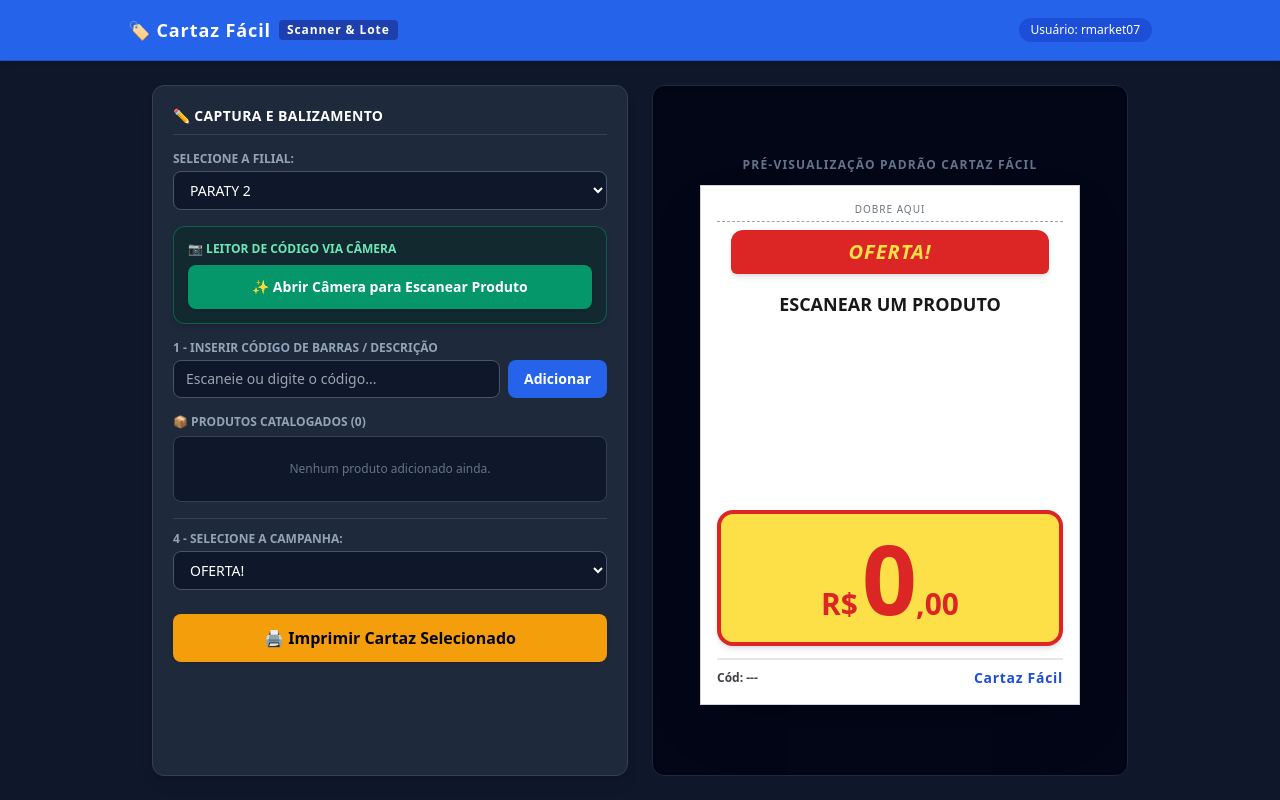
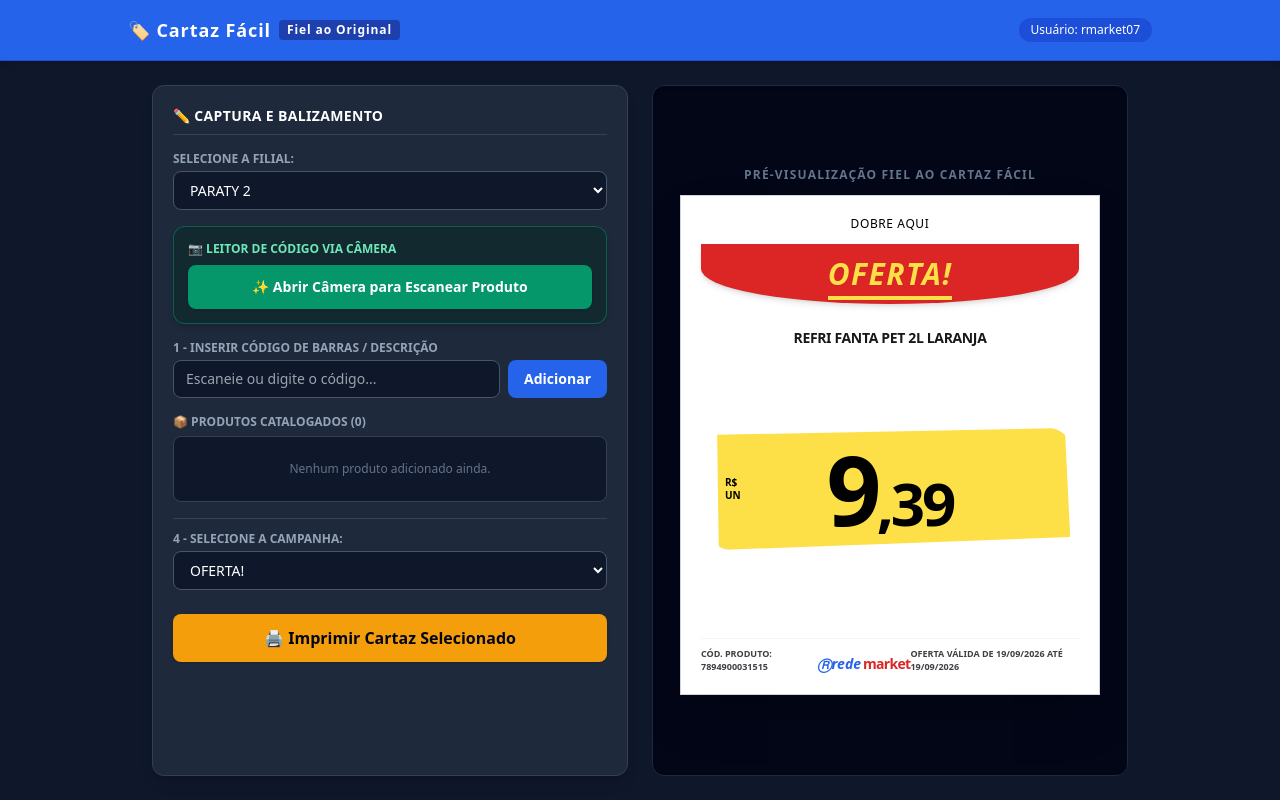
Before and after one commit to badalipe/Meu-Site, a plain HTML site: page index.html in a window 1280 px wide. Drawn offline with nearby package versions, Linux system fonts and the light colour scheme.

Commit message:
Atualizar o index.html

```diff
--- a/index.html
+++ b/index.html
@@ -3,10 +3,17 @@
 <head>
     <meta charset="UTF-8">
     <meta name="viewport" content="width=device-width, initial-scale=1.0">
-    <title>Cartaz Fácil - Layout Original Ajustado</title>
+    <title>Cartaz Fácil - Layout Fiel Original</title>
     <script src="https://cdn.tailwindcss.com"></script>
+    <!-- Biblioteca de Leitura de Código de Barras via Câmera -->
     <script src="https://unpkg.com/html5-qrcode" type="text/javascript"></script>
     <style>
+        @import url('https://fonts.googleapis.com/css2?family=Montserrat:ital,wght@0,700;0,900;1,900&display=swap');
+
+        .fonte-cartaz {
+            font-family: 'Montserrat', sans-serif;
+        }
+
         @media print {
             body { background-color: white !important; -webkit-print-color-adjust: exact !important; print-color-adjust: exact !important; }
             body * { visibility: hidden; }
@@ -25,7 +32,7 @@
     <header class="bg-blue-600 border-b border-blue-700 p-4 shadow-md">
         <div class="max-w-5xl mx-auto flex justify-between items-center text-white">
             <h1 class="text-base md:text-lg font-bold tracking-wider flex items-center gap-2">
-                🏷️ Cartaz Fácil <span class="text-xs bg-blue-800 px-2 py-0.5 rounded">Scanner & Lote</span>
+                🏷️ Cartaz Fácil <span class="text-xs bg-blue-800 px-2 py-0.5 rounded">Fiel ao Original</span>
             </h1>
             <div class="text-xs bg-blue-700 px-3 py-1 rounded-full font-medium">
                 Usuário: rmarket07
@@ -92,47 +99,61 @@
             </button>
         </div>
 
-        <!-- PRÉ-VISUALIZAÇÃO DO CARTAZ EXATAMENTE IDÊNTICO AO ORIGINAL -->
+        <!-- PRÉ-VISUALIZAÇÃO IDÊNTICA AO ORIGINAL -->
         <div class="flex flex-col items-center justify-center bg-slate-950 p-6 rounded-xl border border-slate-800 shadow-inner overflow-auto">
-            <span class="text-xs font-semibold text-slate-500 uppercase tracking-widest mb-3">Pré-visualização Padrão Cartaz Fácil</span>
+            <span class="text-xs font-semibold text-slate-500 uppercase tracking-widest mb-3">Pré-visualização Fiel ao Cartaz Fácil</span>
 
-            <!-- CARTAZ ESTILO ORIGINAL EXATO -->
-            <div id="cartaz-preview" class="w-[380px] bg-white text-black font-sans p-4 shadow-2xl relative flex flex-col justify-between border border-gray-300 min-h-[520px]">
+            <!-- CARTAZ IDÊNTICO AO PRINT -->
+            <div id="cartaz-preview" class="w-[420px] bg-white text-black font-sans p-5 shadow-2xl relative flex flex-col justify-between border border-gray-300 min-h-[500px] fonte-cartaz">
 
                 <div>
                     <!-- Dobre Aqui -->
-                    <div class="text-center text-[10px] text-gray-500 tracking-widest uppercase mb-2 pb-1 border-b border-dashed border-gray-400">
+                    <div class="text-center text-xs font-medium text-black tracking-wider uppercase mb-3">
                         DOBRE AQUI
                     </div>
 
-                    <!-- Faixa Vermelha de Oferta -->
-                    <div class="mx-auto w-11/12 bg-red-600 text-yellow-300 text-center font-black py-2 rounded-t-xl rounded-b-md shadow-md uppercase tracking-wider text-xl italic" id="cartaz-titulo-faixa">
-                        OFERTA!
+                    <!-- Faixa Vermelha Curvada Estilo Original -->
+                    <div class="relative mx-auto w-full bg-red-600 text-yellow-300 text-center py-3 px-4 shadow-md uppercase italic font-black tracking-wider text-3xl"
+                         style="border-radius: 0 0 50% 50% / 0 0 35px 35px;" id="cartaz-titulo-faixa">
+                        <span class="relative z-10 drop-shadow-sm border-b-4 border-yellow-300 pb-0.5">OFERTA!</span>
                     </div>
 
-                    <!-- Nome do Produto (Em cima, conforme o original) -->
-                    <div class="text-center text-zinc-900 font-extrabold text-base md:text-lg uppercase my-4 px-2 leading-tight" id="cartaz-nome">
-                        ESCANEAR UM PRODUTO
+                    <!-- Nome do Produto -->
+                    <div class="text-center text-zinc-900 font-black text-sm uppercase mt-6 tracking-tight" id="cartaz-nome">
+                        REFRI FANTA PET 2L LARANJA
                     </div>
                 </div>
 
-                <div>
-                    <!-- Caixa Amarela do Preço (Embaixo, conforme o original) -->
-                    <div class="bg-yellow-300 border-4 border-red-600 rounded-2xl py-4 px-3 my-2 flex flex-col items-center justify-center shadow-md relative">
-                        <div class="flex items-baseline justify-center text-red-600">
-                            <span class="text-3xl font-bold mr-1">R$</span>
-                            <span class="text-7xl md:text-8xl font-black tracking-tighter leading-none" id="cartaz-preco-inteiro">0</span>
-                            <div class="flex flex-col justify-start ml-1">
-                                <span class="text-3xl font-black leading-none" id="cartaz-preco-centavos">,00</span>
-                            </div>
-                        </div>
+                <!-- Bloco Central com Mancha Amarela do Preço -->
+                <div class="relative my-4 flex items-center justify-center py-6">
+                    <!-- Fundo amarelo estilizado tipo pincelada -->
+                    <div class="absolute inset-x-2 bg-yellow-300 rounded-3xl transform rotate-1 shadow-sm h-32 flex items-center justify-center"
+                         style="clip-path: polygon(2% 10%, 98% 0%, 100% 85%, 3% 100%);">
                     </div>
 
-                    <!-- Rodapé com Código e Marca -->
-                    <div class="flex justify-between items-center text-xs font-bold text-zinc-700 mt-3 pt-2 border-t-2 border-gray-200">
-                        <span id="cartaz-codigo">Cód: ---</span>
-                        <span class="text-blue-700 font-black tracking-wider text-sm">Cartaz Fácil</span>
+                    <!-- R$ UN na esquerda -->
+                    <div class="absolute left-6 z-10 text-[10px] font-black text-black leading-tight">
+                        R$<br>UN
                     </div>
+
+                    <!-- Preço Gigante -->
+                    <div class="relative z-10 flex items-baseline justify-center text-black font-black">
+                        <span class="text-7xl md:text-8xl tracking-tighter leading-none" id="cartaz-preco-inteiro">9</span>
+                        <span class="text-5xl md:text-6xl tracking-tighter" id="cartaz-preco-centavos">,39</span>
+                    </div>
+                </div>
+
+                <!-- Rodapé Técnico Original -->
+                <div class="flex justify-between items-end text-[9px] font-bold text-zinc-700 mt-2 pt-2 border-t border-gray-100">
+                    <span id="cartaz-codigo">CÓD. PRODUTO: 7894900031515</span>
+
+                    <!-- Logo Rede Market -->
+                    <div class="flex items-center gap-0.5">
+                        <span class="text-blue-600 font-black text-sm italic">Ⓡrede</span>
+                        <span class="text-red-600 font-black text-sm tracking-tighter">market</span>
+                    </div>
+
+                    <span id="cartaz-validade">OFERTA VÁLIDA DE 19/09/2026 ATÉ 19/09/2026</span>
                 </div>
 
             </div>
@@ -203,7 +224,7 @@
             document.getElementById('cartaz-preco-inteiro').innerText = partesPreco[0] || "0";
             document.getElementById('cartaz-preco-centavos').innerText = "," + (partesPreco[1] || "00");
 
-            document.getElementById('cartaz-codigo').innerText = 'Cód: ' + item.codigo;
+            document.getElementById('cartaz-codigo').innerText = 'CÓD. PRODUTO: ' + item.codigo;
         }
 
         function removerDoLote(index) {
@@ -234,7 +255,7 @@
         }
 
         selectCampanha.addEventListener('change', function() {
-            document.getElementById('cartaz-titulo-faixa').innerText = this.value;
+            document.getElementById('cartaz-titulo-faixa').querySelector('span').innerText = this.value;
         });
     </script>
 </body>
```
